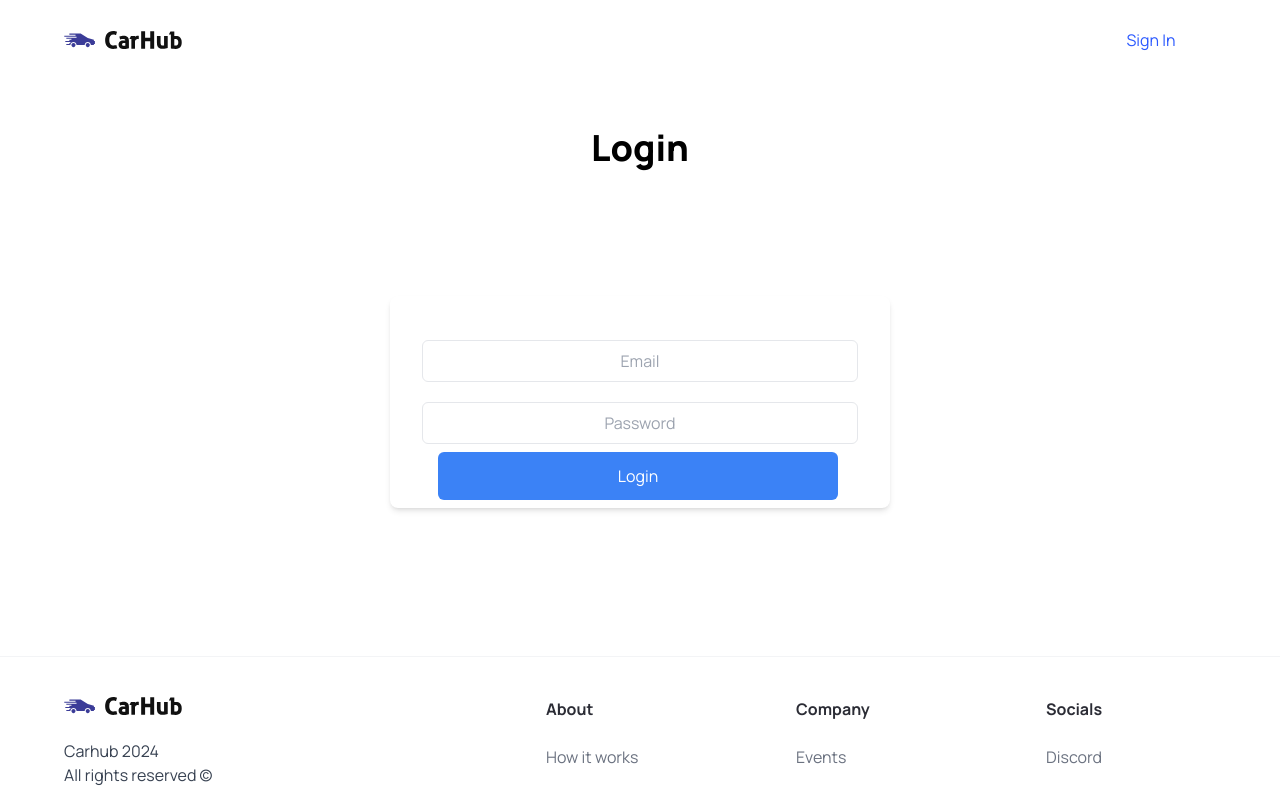
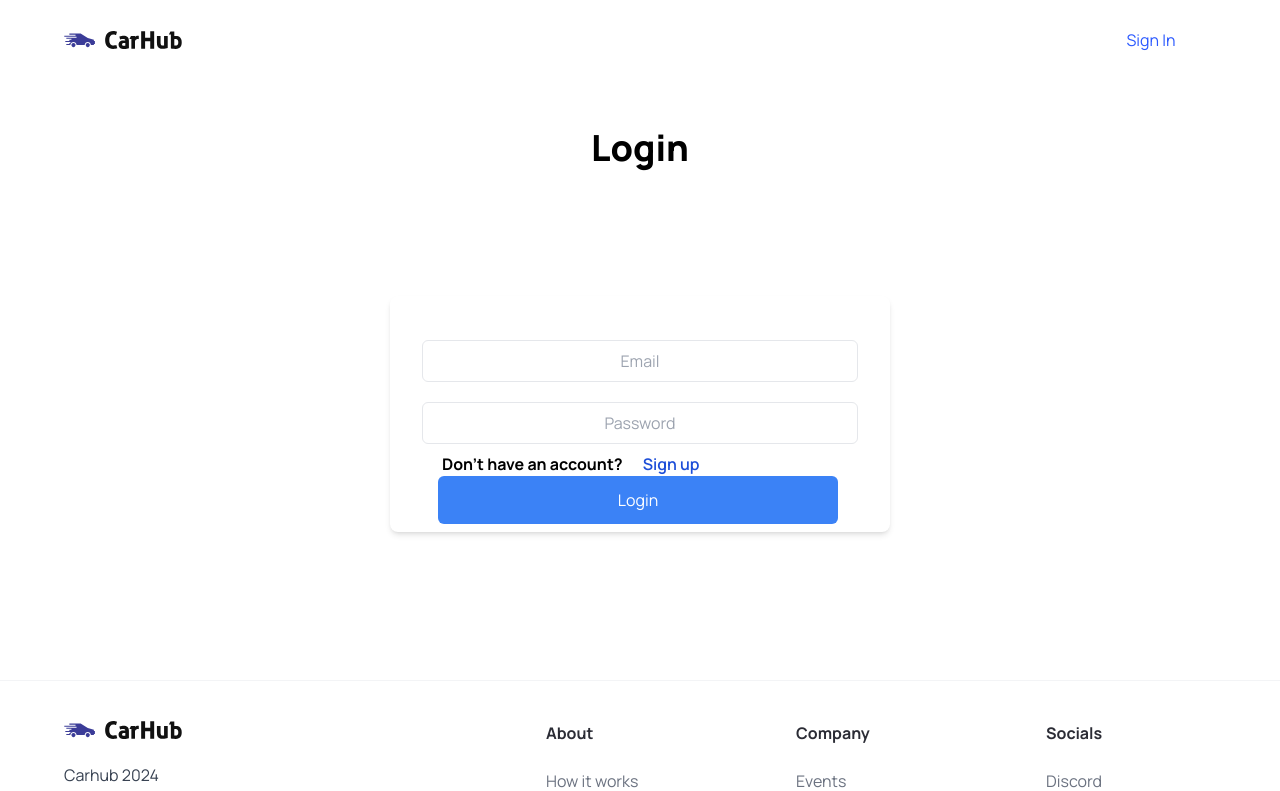
Before and after one commit to alexace21/Java-Advanced, a Next.js app in the folder client/: page /login in a window 1280 px wide. Shown: the top 791 px of the page. Built offline with nearby package versions, Linux system fonts and the light colour scheme.

Commit message:
improve UX on Registration/Login forms

```diff
--- a/client/components/LoginForm.tsx
+++ b/client/components/LoginForm.tsx
@@ -4,13 +4,12 @@ import { useRouter } from "next/navigation";
 import { useState } from "react";
 import CustomButton from "./CustomButton";
 import { getAuthToken, loginUser } from "@/utils";
+import Link from "next/link";
 
 const LoginForm: React.FC = () => {
   const [email, setEmail] = useState("");
   const [password, setPassword] = useState("");
-    const [loginError, setLoginError] = useState<string | null>(
-      null
-    );
+  const [loginError, setLoginError] = useState<string | null>(null);
 
   const router = useRouter();
 
@@ -18,22 +17,21 @@ const LoginForm: React.FC = () => {
     try {
       const result = await loginUser(email, password);
 
-        if ( result === 200 && getAuthToken() != null) {
+      if (result === 200 && getAuthToken() != null) {
         router.push("/");
       } else {
         setLoginError(result);
       }
-
     } catch (error) {
       setLoginError("Something went wrong. Please try again."); // Customize error message
     }
   };
 
+  const handleNoExistingProfile = () => {
+    router.push("/register");
+  };
   return (
-      <form
-        action={"/login"}
-        className="registration-form"
-      >
+    <form action={"/login"} className="registration-form">
       <div>
         <label htmlFor="email" typeof="text" aria-placeholder="Email" />
         <input
@@ -53,12 +51,23 @@ const LoginForm: React.FC = () => {
           onChange={(e) => setPassword(e.target.value)}
         />
       </div>
+
+      <div>
+        <span className="font-bold ml-5 mr-5">Don't have an account?</span>
+        <Link href="/register">
+          <button
+            className="text-blue-700 font-semibold"
+            type="button"
+          >Sign up</button>
+        </Link>
+      </div>
+
       {loginError && <p>{loginError}</p>}
       <div className="items-center px-4">
         <CustomButton
           title="Login"
           btnType="button"
-                  containerStyles='bg-blue-500 text-white rounded-md hover:bg-blue-600 transition duration-300 ease-in-out min-w-[400px]'
+          containerStyles="bg-blue-500 text-white rounded-md hover:bg-blue-600 transition duration-300 ease-in-out min-w-[400px]"
           handleClick={handleLogin}
         />
       </div>
@@ -66,4 +75,4 @@ const LoginForm: React.FC = () => {
   );
 };
 
-export default LoginForm
+export default LoginForm;
--- a/client/components/Navbar.tsx
+++ b/client/components/Navbar.tsx
@@ -4,16 +4,8 @@ import Link from 'next/link';
 import Image from 'next/image';
 
 import CustomButton from './CustomButton';
-import { useRouter } from 'next/navigation';
 
 const Navbar = () => {
-    const router = useRouter();
-
-    // const handleSignIn = (event) => {
-    //     event.preventDefault();
-    //     router.push("/users");
-
-    // }
 
   return (
     <header className='w-full absolute z-10'>
--- a/client/components/RegistrationForm.tsx
+++ b/client/components/RegistrationForm.tsx
@@ -4,6 +4,7 @@ import { registerUser } from "@/utils";
 import { useState } from "react";
 import CustomButton from "./CustomButton";
 import { useRouter } from "next/navigation";
+import Link from "next/link";
 
 const RegistrationForm: React.FC = () => {
   const [email, setEmail] = useState("");
@@ -50,6 +51,17 @@ const RegistrationForm: React.FC = () => {
           onChange={(e) => setPassword(e.target.value)}
         />
       </div>
+
+      <div>
+        <span className="font-bold ml-5 mr-5">Already have an account?</span>
+        <Link href="/login">
+          <button
+            className="text-blue-700 font-semibold"
+            type="button"
+          >Login</button>
+        </Link>
+      </div>
+
       {registrationError && <p>{registrationError}</p>}
       <div className="items-center px-4">
         <CustomButton
```
Lines whose indentation alone changed are shown as unchanged.
